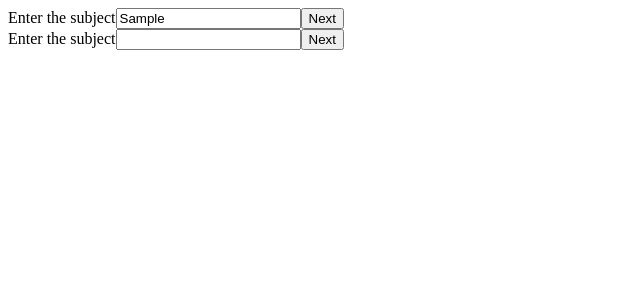
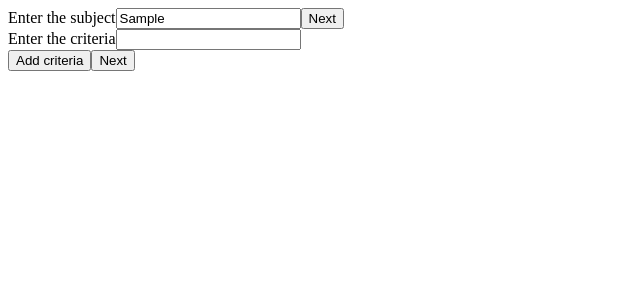
Before and after one commit to G-Just/React-ts-weighted-scoring-tool, a React (Vite) app: page / in a window 1280 px wide. Both pictures are taken after typing "Sample" into the empty fields and a click on the button "Next". Shown: the top 300 px of the page, without its empty margins (0-640 px from the left). Built offline with nearby package versions, Linux system fonts and the light colour scheme.

Commit message:
Developing components

```diff
--- a/src/components/CriteriaForm.tsx
+++ b/src/components/CriteriaForm.tsx
@@ -1,19 +1,35 @@
-import { useContext } from "react";
+import { useContext, useState } from "react";
 import { StageContext } from "../context/StageContext";
+import CriteriaRow from "./CriteriaRow";
 
 export default function CriteriaForm() {
   const stageController = useContext(StageContext);
+  const [rowCount, setRowCount] = useState(1);
 
   function handleSubmit(event: React.MouseEvent<HTMLButtonElement, MouseEvent>) {
     event.preventDefault();
     stageController?.setStage(2);
   }
 
+  function addRow(event: React.MouseEvent<HTMLButtonElement, MouseEvent>) {
+    event.preventDefault();
+    setRowCount(rowCount + 1);
+    renderRows();
+  }
+
+  function renderRows() {
+    const rows: JSX.Element[] = [];
+    for (let i = 0; i < rowCount; i++) {
+      rows.push(<CriteriaRow />);
+    }
+    return rows;
+  }
+
   return (
     <div>
       <form>
-        <label htmlFor="subject">Enter the subject</label>
-        <input type="text" name="subject" id="subject" />
+        {renderRows().map((row) => row)}
+        <button onClick={(e) => addRow(e)}>Add criteria</button>
         <button type="submit" onClick={handleSubmit}>
           Next
         </button>
--- /dev/null
+++ b/src/components/CriteriaRow.tsx
@@ -0,0 +1,8 @@
+export default function CriteriaRow() {
+  return (
+    <div>
+      <label>Enter the criteria</label>
+      <input type="text" name="subject[]" />
+    </div>
+  );
+}
--- a/src/components/WeightForm.tsx
+++ b/src/components/WeightForm.tsx
@@ -12,7 +12,7 @@ export default function WeightForm() {
   return (
     <div>
       <form>
-        <label htmlFor="subject">Enter the subject</label>
+        <label htmlFor="subject">Enter the weight</label>
         <input type="text" name="subject" id="subject" />
         <button type="submit" onClick={handleSubmit}>
           Next
```
